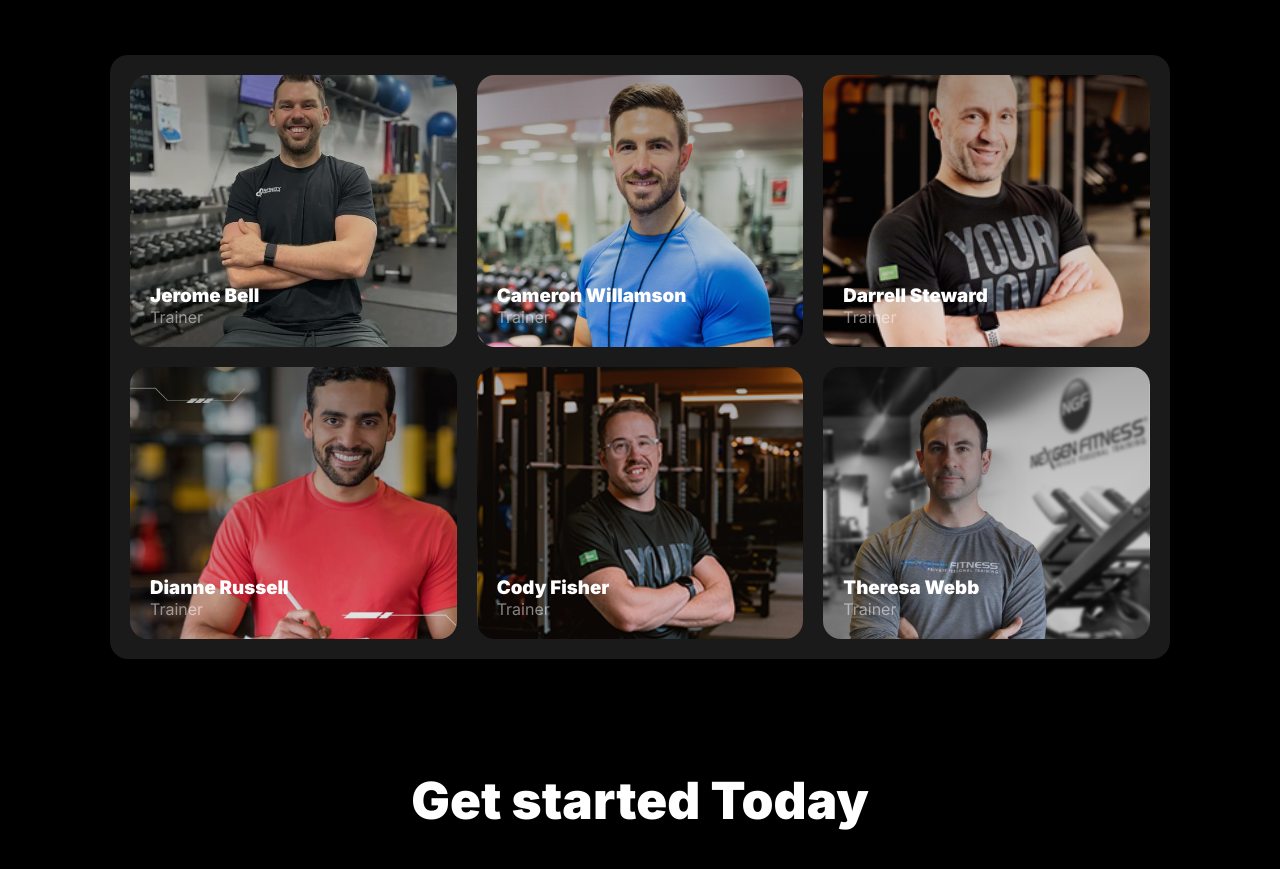
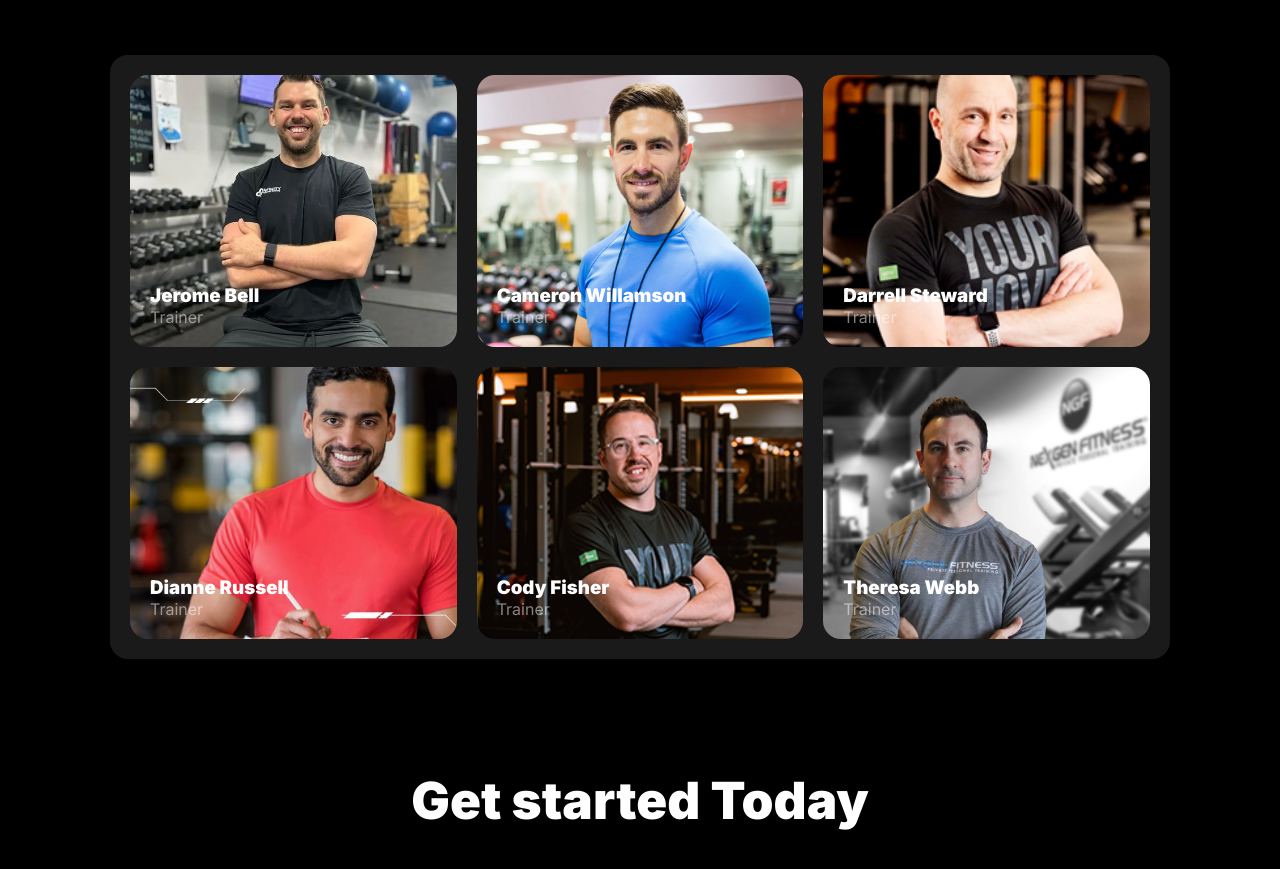
Before and after one commit to mridularodoshi/fitness-club-website-B10A2, a plain HTML site: page index.html in a window 1280 px wide. Shown: the part 2768-3637 px from the top of the page. Drawn offline with Linux system fonts and the light colour scheme; a web font is replaced by a local one.

Commit message:
edited team section

```diff
--- a/styles/style.css
+++ b/styles/style.css
@@ -460,32 +460,6 @@ td{
 
 }
 
-
-
-
-
-
-
-
-
-
-
-
-
-
-
-
-
-
-
-
-
-
-
-
-
-
-
 /* team section styles */
 .meet-team {
     min-height: 782px;
@@ -528,43 +502,49 @@ td{
 }
 
 .team>:nth-child(1) {
-    background: linear-gradient(180deg,
-            rgba(16, 16, 16, 0.416)-20%, rgba(16, 16, 16, 0.114) 90%), url(/images/trainer1.png);
+    /* background: linear-gradient(180deg,
+            rgba(16, 16, 16, 0.416)-20%, rgba(16, 16, 16, 0.114) 90%); */
+    background-image: url(../images/trainer1.png);
     background-position: center;
     background-size: cover;
 }
 
 .team>:nth-child(2) {
-    background: linear-gradient(180deg,
-            rgba(16, 16, 16, 0.416)-20%, rgba(16, 16, 16, 0.114) 90%), url(/images/trainer2.png);
+    /* background: linear-gradient(180deg,
+            rgba(16, 16, 16, 0.416)-20%, rgba(16, 16, 16, 0.114) 90%); */
+    background-image: url(../images/trainer2.png);
     background-position: center;
     background-size: cover;
 }
 
 .team>:nth-child(3) {
-    background: linear-gradient(180deg,
-            rgba(16, 16, 16, 0.416)-20%, rgba(16, 16, 16, 0.114) 90%), url(/images/trainer3.png);
+    /* background: linear-gradient(180deg,
+            rgba(16, 16, 16, 0.416)-20%, rgba(16, 16, 16, 0.114) 90%); */
+    background-image: url(../images/trainer3.png);
     background-position: center;
     background-size: cover;
 }
 
 .team>:nth-child(4) {
-    background: linear-gradient(180deg,
-            rgba(16, 16, 16, 0.416)-20%, rgba(16, 16, 16, 0.114) 90%), url(/images/trainer4.png);
+    /* background: linear-gradient(180deg,
+            rgba(16, 16, 16, 0.416)-20%, rgba(16, 16, 16, 0.114) 90%); */
+    background-image: url(../images/trainer4.png);
     background-position: center;
     background-size: cover;
 }
 
 .team>:nth-child(5) {
-    background: linear-gradient(180deg,
-            rgba(16, 16, 16, 0.416)-20%, rgba(16, 16, 16, 0.114) 90%), url(/images/trainer5.png);
+    /* background: linear-gradient(180deg,
+            rgba(16, 16, 16, 0.416)-20%, rgba(16, 16, 16, 0.114) 90%); */
+    background-image: url(../images/trainer5.png);
     background-position: center;
     background-size: cover;
 }
 
 .team>:nth-child(6) {
-    background: linear-gradient(180deg,
-            rgba(16, 16, 16, 0.416)-20%, rgba(16, 16, 16, 0.114) 90%), url(/images/trainer6.png);
+    /* background: linear-gradient(180deg,
+            rgba(16, 16, 16, 0.416)-20%, rgba(16, 16, 16, 0.114) 90%); */
+    background-image: url(../images/trainer6.png);
     background-position: center;
     background-size: cover;
 }
```
Also changed, not shown: index.html (+0 -2 lines).
